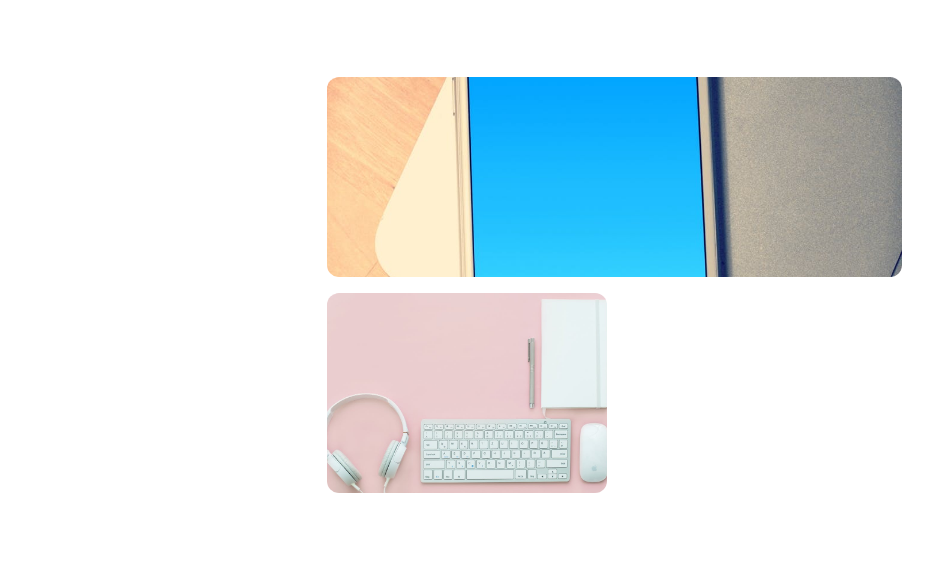
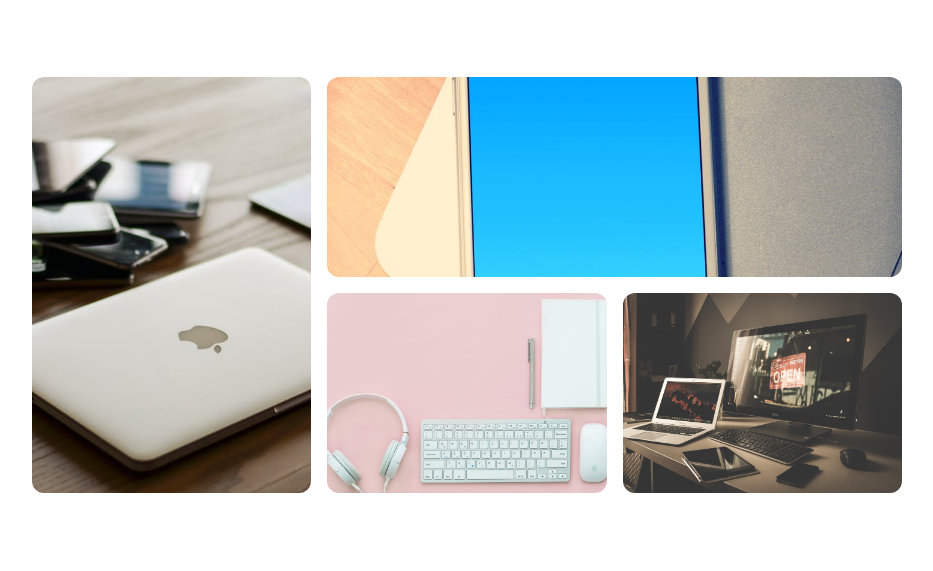
Before and after one commit to ravinderbhatoy/johndoe-portfolio, a plain HTML site: page index.html in a window 1280 px wide. Shown: the part 2506-3077 px from the top of the page, without its empty margins (173-1106 px from the left). Drawn offline with Linux system fonts and the light colour scheme.

Commit message:
Update styles.css

```diff
--- a/css/styles.css
+++ b/css/styles.css
@@ -340,7 +340,7 @@ ul {
 .project1 {
   grid-row-start: 1;
   grid-row-end: 3;
-  background: url(images/project-1.jpeg);
+  background: url("../images/project-1.jpeg");
   background-position: center center;
   background-size: cover;
 }
@@ -358,7 +358,7 @@ ul {
   background-size: cover;
 }
 .project4 {
-  background: url(images/project-4.jpeg);
+  background: url("../images/project-4.jpeg");
   background-position: center center;
   background-size: cover;
 }
```
